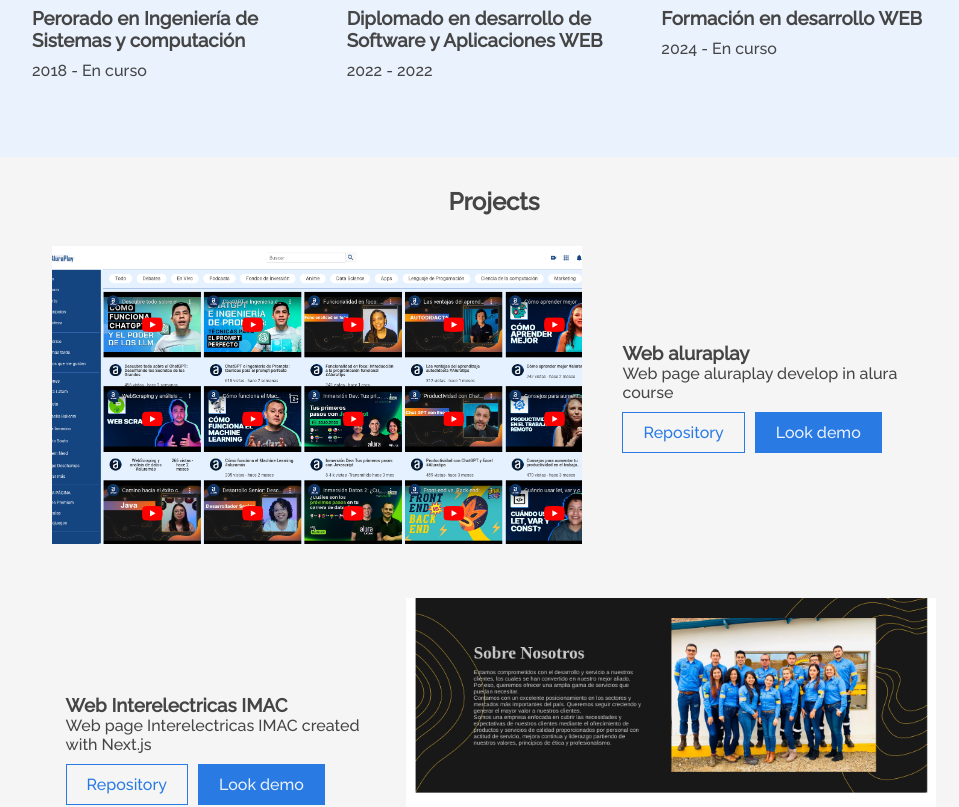
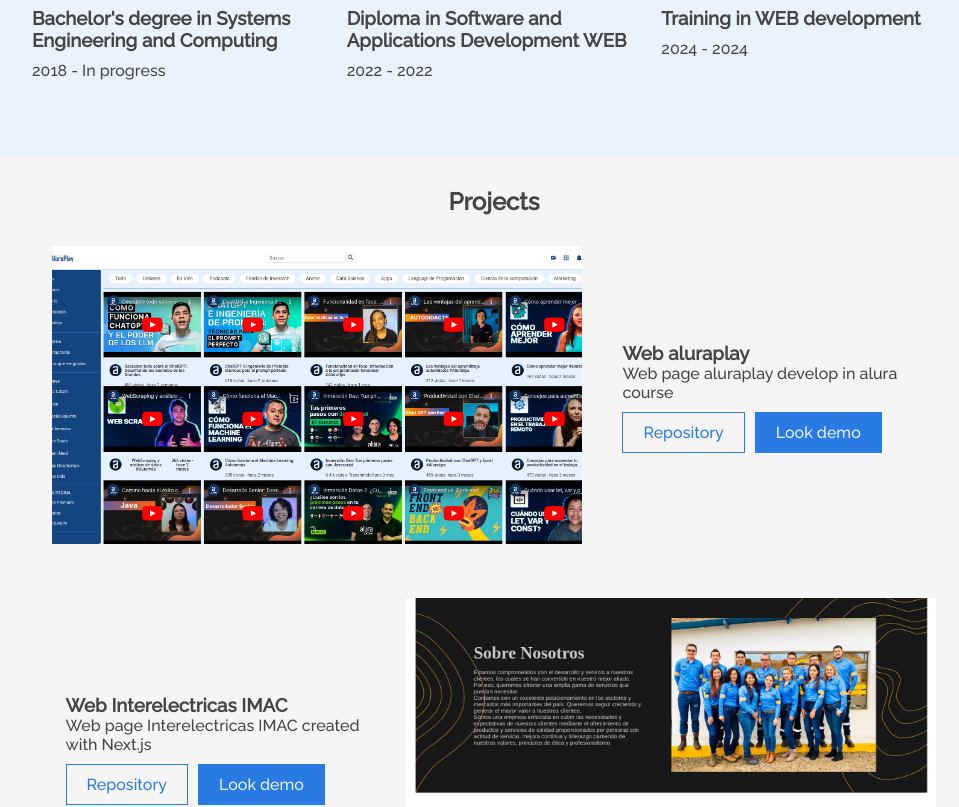
Before and after one commit to fabianf4/fabianf4.github.io, a plain HTML site: page index.html in a window 1280 px wide. Shown: the part 1493-2300 px from the top of the page, without its empty margins (146-1105 px from the left). Drawn offline with Linux system fonts and the light colour scheme.

Commit message:
Fix: Change Education to English

```diff
--- a/index.html
+++ b/index.html
@@ -219,9 +219,9 @@
                             />
                         </div>
                         <h3>
-                            Perorado en Ingeniería de Sistemas y computación
+                            Bachelor's degree in Systems Engineering and Computing
                         </h3>
-                        <p>2018 - En curso</p>
+                        <p>2018 - In progress</p>
                     </li>
                     <li class="box-education__items">
                         <div class="box-education__img">
@@ -232,8 +232,7 @@
                             />
                         </div>
                         <h3>
-                            Diplomado en desarrollo de Software y Aplicaciones
-                            WEB
+                            Diploma in Software and Applications Development WEB
                         </h3>
                         <p>2022 - 2022</p>
                     </li>
@@ -245,8 +244,8 @@
                                 loading="lazy"
                             />
                         </div>
-                        <h3>Formación en desarrollo WEB</h3>
-                        <p>2024 - En curso</p>
+                        <h3>Training in WEB development</h3>
+                        <p>2024 - 2024</p>
                     </li>
                 </ul>
             </section>
```
